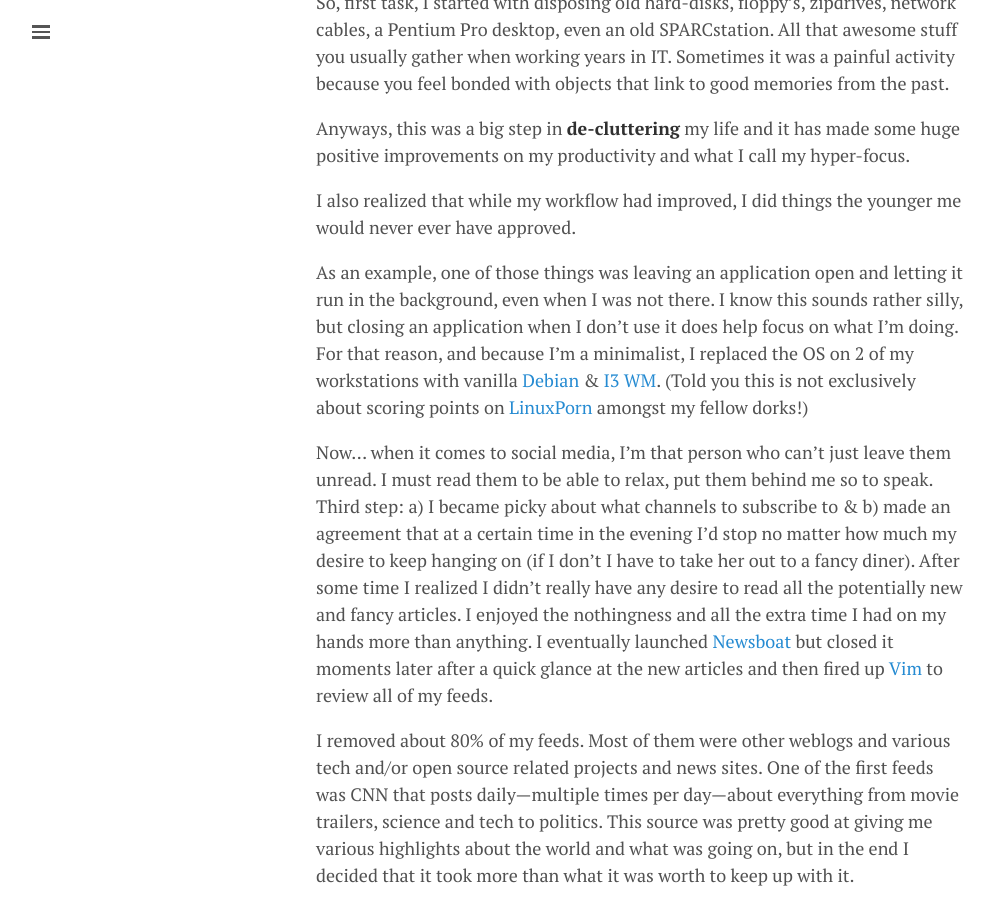
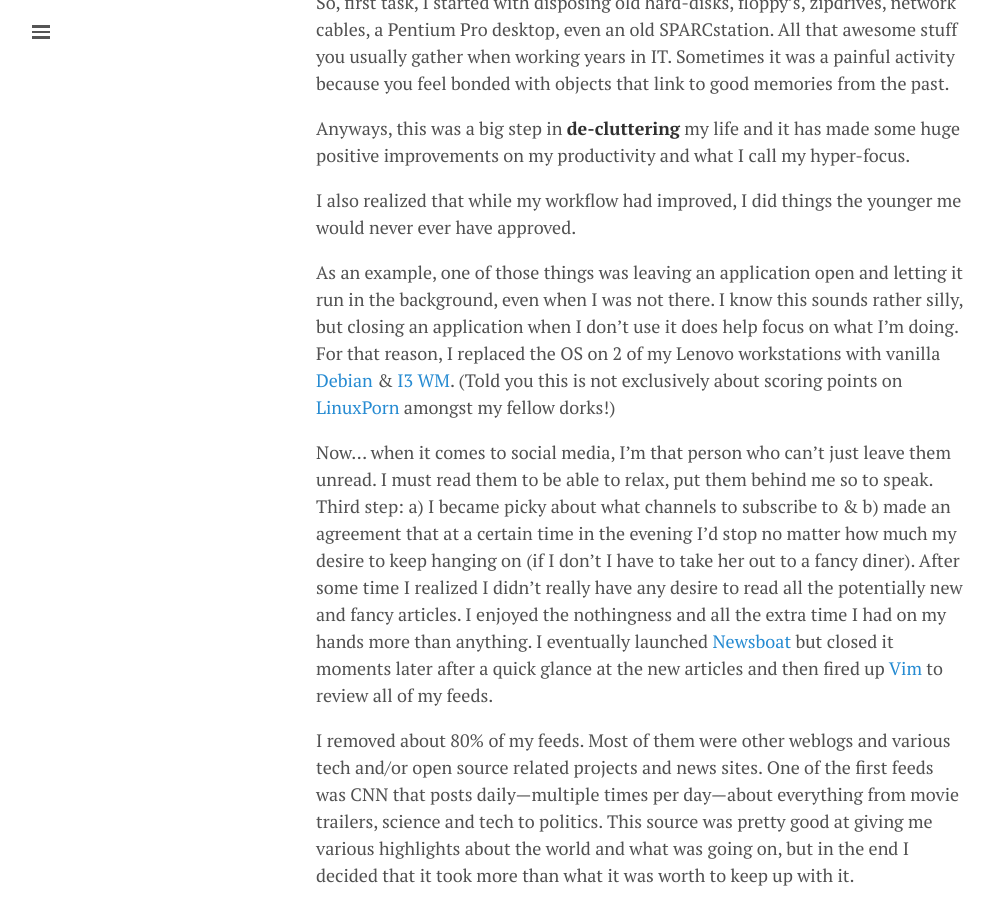
Before and after one commit to lgeurts/lgeurts.github.io, a Jekyll site: the page built from _posts/2021-11-09-why-i-decided-to-limit-my-social-presence.md, in a window 1280 px wide and 900 px high, scrolled down 940 px. Shown: the whole window, without its empty margins (0-994 px from the left). Built offline with Jekyll 4.4.1, drawn with Linux system fonts in a browser that asks for light colours; nearby versions of some CDN libraries; comment, search, counter and statistics services are not loaded.

Commit message:
Update 2021-11-09-why-i-decided-to-limit-my-social-presence.md

```diff
--- a/_posts/2021-11-09-why-i-decided-to-limit-my-social-presence.md
+++ b/_posts/2021-11-09-why-i-decided-to-limit-my-social-presence.md
@@ -24,7 +24,7 @@
 
 I also realized that while my workflow had improved, I did things the younger me would never ever have approved.
 
-As an example, one of those things was leaving an application open and letting it run in the background, even when I was not there. I know this sounds rather silly, but closing an application when I don’t use it does help focus on what I’m doing. For that reason, and because I'm a minimalist, I replaced the OS on 2 of my workstations with vanilla [Debian](https://www.debian.org/) & [I3 WM](https://i3wm.org/). (Told you this is not exclusively about scoring points on [LinuxPorn](https://www.reddit.com/r/LinuxPorn/) amongst my fellow dorks!)
+As an example, one of those things was leaving an application open and letting it run in the background, even when I was not there. I know this sounds rather silly, but closing an application when I don’t use it does help focus on what I’m doing. For that reason, I replaced the OS on 2 of my Lenovo workstations with vanilla [Debian](https://www.debian.org/) & [I3 WM](https://i3wm.org/). (Told you this is not exclusively about scoring points on [LinuxPorn](https://www.reddit.com/r/LinuxPorn/) amongst my fellow dorks!)
 
 Now... when it comes to social media, I’m that person who can’t just leave them unread. I must read them to be able to relax, put them behind me so to speak. Third step: a) I became picky about what channels to subscribe to & b) made an agreement that at a certain time in the evening I'd stop no matter how much my desire to keep hanging on (if I don't I have to take her out to a fancy diner). After some time I realized I didn’t really have any desire to read all the potentially new and fancy articles. I enjoyed the nothingness and all the extra time I had on my hands more than anything. I eventually launched [Newsboat]([https://newsboat.org/) but closed it moments later after a quick glance at the new articles and then fired up [Vim](https://www.vim.org/download.php/) to review all of my feeds.
 
```
